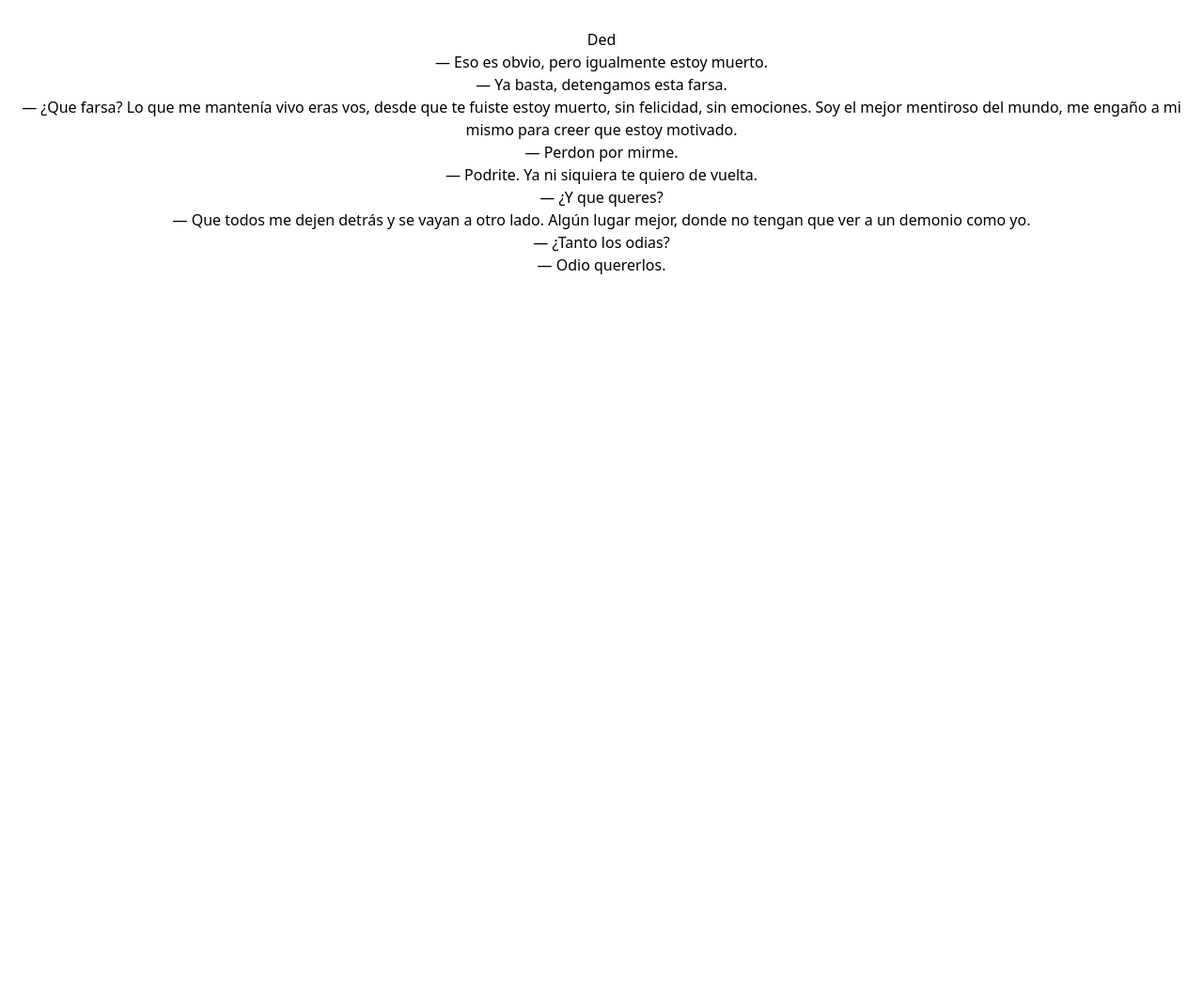
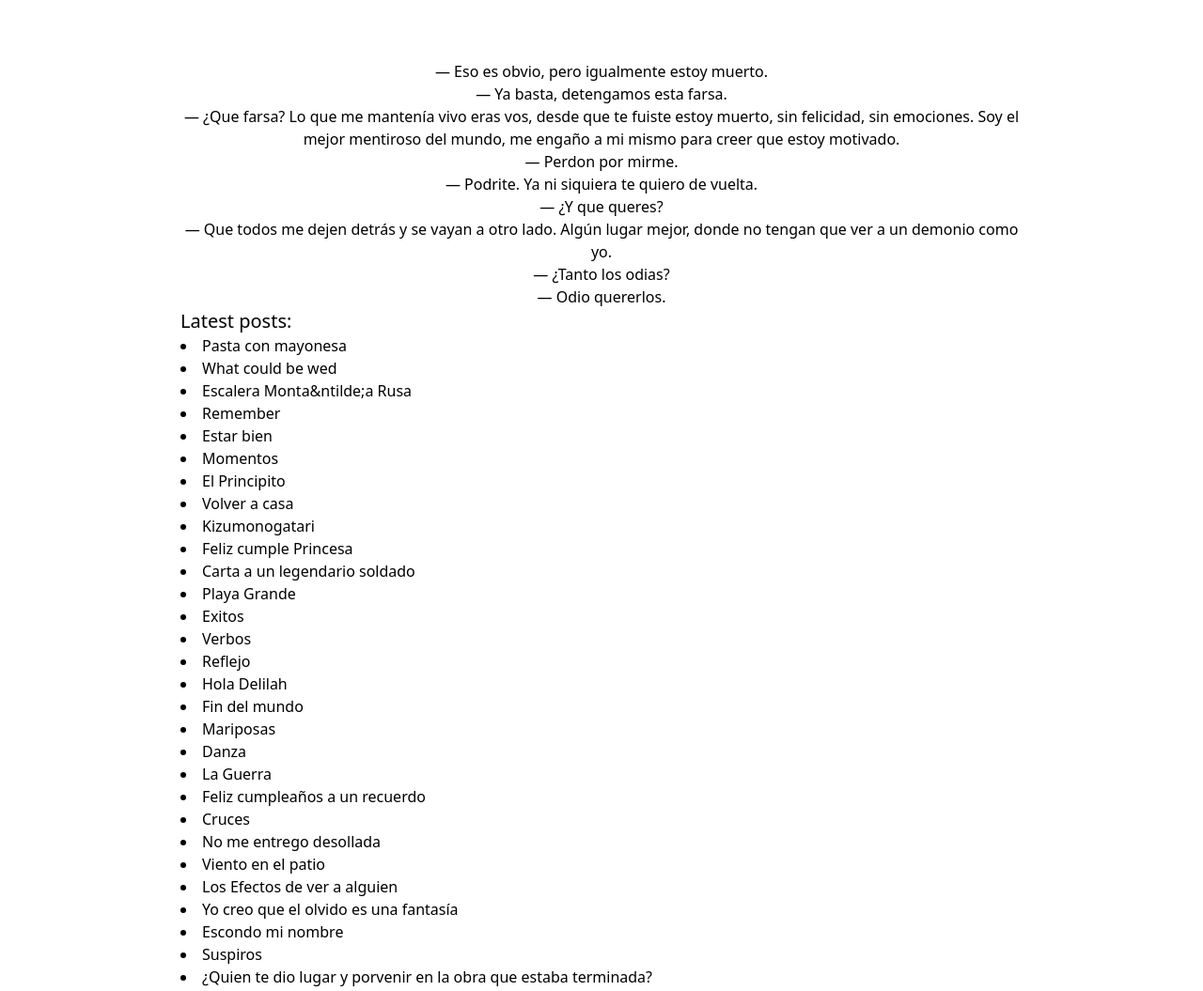
Before and after one commit to Bullrich/escritura, an Eleventy site: page src/blog/2017-07-10-ded.md in a window 1280 px wide. Shown: the top 1055 px of the page at 94% size. Before the commit the page ends 800 px from the top, so only its background shows below. Built offline with nearby package versions, Linux system fonts and the light colour scheme; Eleventy itself is replaced by a stand-in of ours; files that its build step writes are made by us from their sources.

Commit message:
added blog list

```diff
--- a/src/_includes/blog.html
+++ b/src/_includes/blog.html
@@ -1,10 +1,19 @@
 {% extends "layouts/base.html" %}
 
+{% block content %}
+<div class="max-w-4xl mx-6 md:mx-auto mt-16">
+    <div style="margin-top: 30px;text-align: center;" class="prose">
+        {{ content | safe }}
+    </div>
 
-{% block content %}
-<div style="margin-top: 30px;text-align: center;">
-    <h3>{{ title }}</h3>
-    {{ content | safe }}
+    <div class="text-xl">Latest posts:</div>
+    <ul class="list-disc list-inside">
+        {% for post in collections.blog %}
+        <li>
+            <a href="{{ post.url }}">{{ post.data.title }}</a>
+        </li>
+        {% endfor %}
+    </ul>
 </div>
 
 {% endblock %}
--- /dev/null
+++ b/src/blog.md
@@ -0,0 +1,6 @@
+---
+layout: "blog.html"
+title: "Latest posts"
+description: Video tutorials about coding.
+---
+## Latest posts
```
